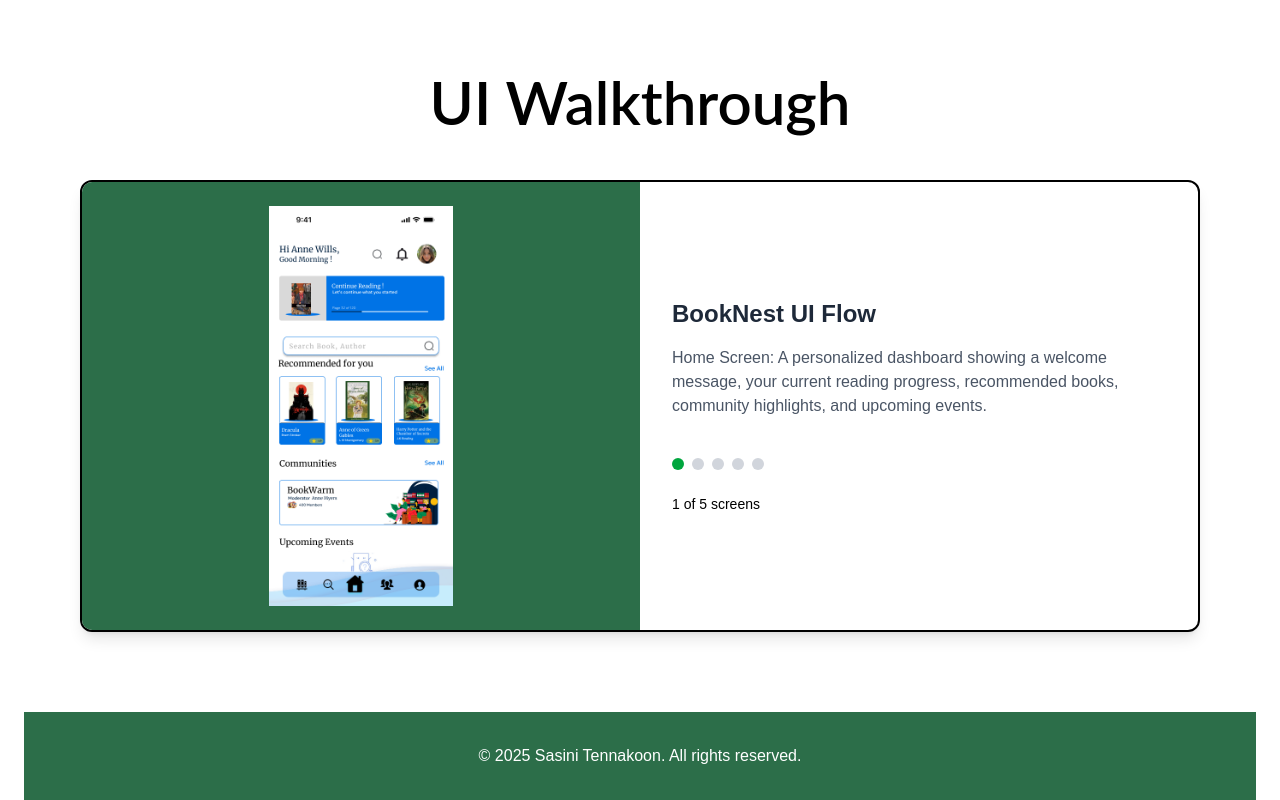
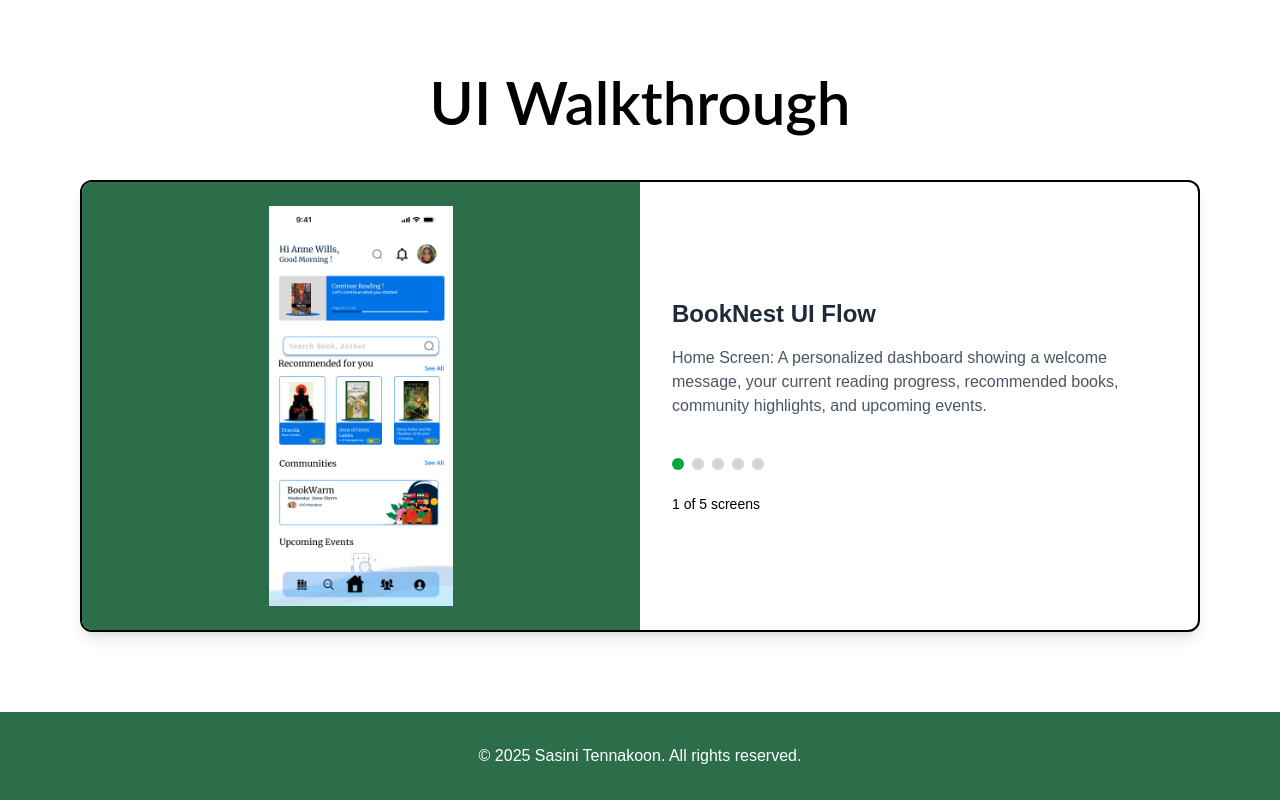
Before and after one commit to sasinitennakoon/Sasini-Tennakoon, a Next.js app: page /portfolio/book-nest in a window 1280 px wide. Shown: the part 3822-4622 px from the top of the page. Built offline with nearby package versions, Linux system fonts and the light colour scheme; a web font is replaced by a local one.

Commit message:
footer fixed in project page

```diff
--- a/app/portfolio/[projectID]/page.js
+++ b/app/portfolio/[projectID]/page.js
@@ -917,14 +917,15 @@ useEffect(() => {
         <h2 className="text-6xl font-semibold mb-12 text-center text-black font-[lato]">UI Walkthrough</h2>
         <StoryCard project={project} />
       </div>
+
 {/* Footer */}
-<footer className="w-full bg-[#2C6E49] text-white py-8 mt-20">
-  <div className="text-center">
+<div className="relative left-1/2 right-1/2 mx-[-50vw] w-screen bg-[#2C6E49]">
+  <div className="mx-auto max-w-[1800px] text-white py-8 px-6 text-center">
     <p className="text-mm">
       &copy; {new Date().getFullYear()} Sasini Tennakoon. All rights reserved.
     </p>
   </div>
-</footer>
+</div>
 
       {showScrollNav && (
   <>
```
